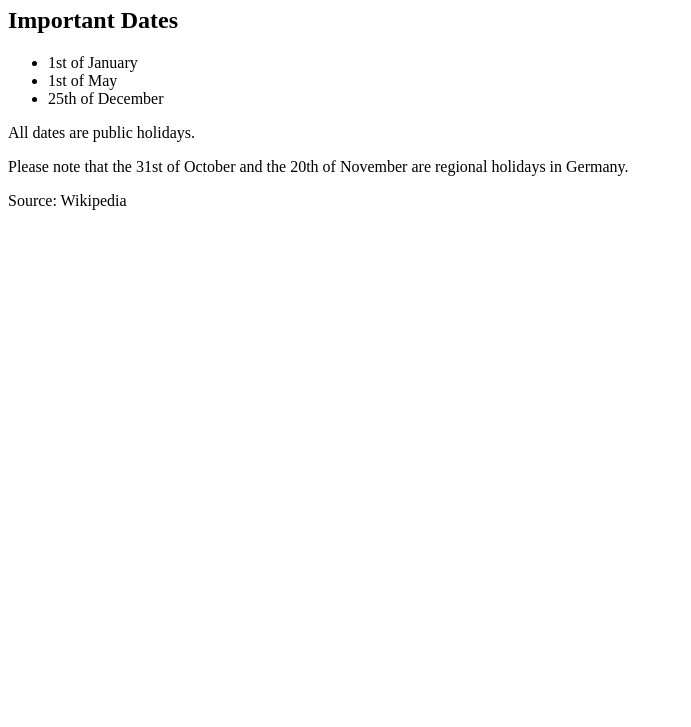
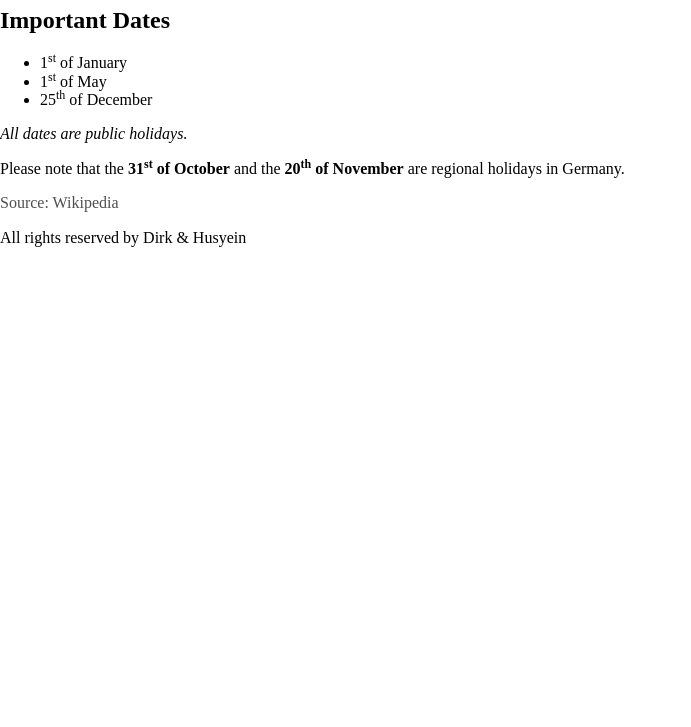
Before and after one commit to fbw-d09/uib-typography-inline-dirkkrimpenfort, a website: page index.html in a window 1280 px wide. Shown: the part 73-800 px from the top of the page, without its empty margins (0-691 px from the left). Drawn offline with nearby package versions, Linux system fonts and the light colour scheme.

Commit message:
Typography done

```diff
--- a/index.html
+++ b/index.html
@@ -6,6 +6,8 @@
     <meta name="viewport" content="width=\, initial-scale=1.0">
     <meta http-equiv="X-UA-Compatible" content="ie=edge">
     <title>Inline</title>
+    <link rel="stylesheet" href="https://cdnjs.cloudflare.com/ajax/libs/normalize/8.0.1/normalize.min.css">
+    <link rel="stylesheet" href="style.css">
 </head>
 
 <body>
@@ -16,20 +18,21 @@
     <main>
         <h2>Important Dates</h2>
         <ul>
-            <li>1st of January</li>
-            <li>1st of May</li>
-            <li>25th of December</li>
+            <li>1<sup>st</sup> of January</li>
+            <li>1<sup>st</sup> of May</li>
+            <li>25<sup>th</sup> of December</li>
         </ul>
 
         <p class="holidays">All dates are public holidays.</p>
 
         <p class="note">
-            Please note that the 31st of October and the 20th of
-                November are regional holidays in Germany.
+            Please note that the <b>31<sup>st</sup> of October</b>  and the <b>20<sup>th</sup> of
+                November</b>  are regional holidays in Germany.
         </p>
     </main>
 
     <footer>
-        <p>Source: Wikipedia</p>
+        <a href="https://wikipedia.de" target="_blank">Source: Wikipedia</a>
+        <p>All rights reserved by Dirk & Husyein</p>
     </footer>
 </body>
--- /dev/null
+++ b/style.css
@@ -0,0 +1,16 @@
+.holidays
+{
+    font-style: italic;
+}
+
+footer a
+{
+    color:rgba(8, 8, 8, 0.712);
+    text-decoration: none;
+
+}
+
+footer a:hover
+{
+    color: blue;
+}
```
Also changed, not shown: image/copyright-regular.svg (added), 1 other file.
